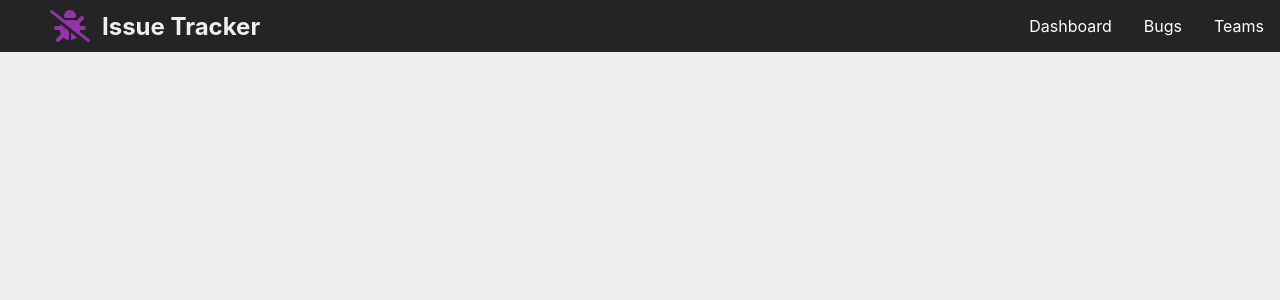
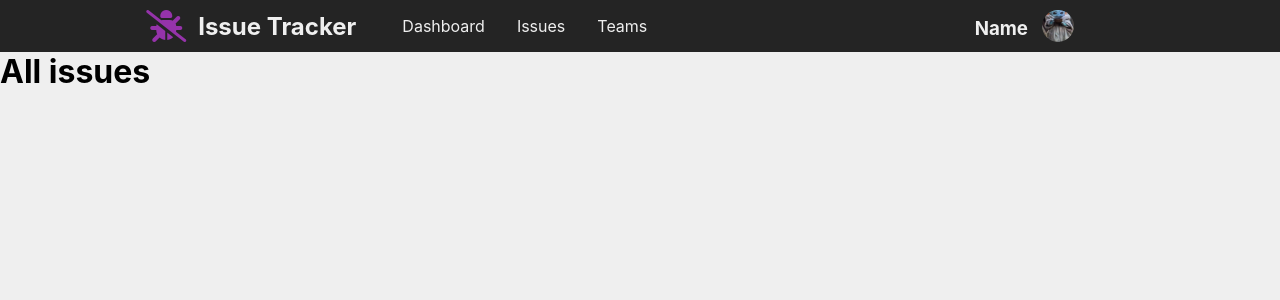
Before and after one commit to SwimmingTunaa/issue-tracker-app, a React (Create React App) app: page /bugs in a window 1280 px wide. Shown: the top 300 px of the page. Built offline with nearby package versions, Linux system fonts and the light colour scheme.

Commit message:
made selected link stay highlighted

```diff
--- a/src/Components/App/App.js
+++ b/src/Components/App/App.js
@@ -2,7 +2,7 @@ import useToken from "./useToken";
 import Nav from "../Nav/Nav";
 import { BrowserRouter, Route, Routes } from "react-router-dom";
 import Dashboard from "../../pages/Dashboard/Dashboard";
-import Bugs from "../../pages/Bugs/Bugs";
+import Issues from "../../pages/Issues/Issues";
 import Login from "../Login/Login";
 import "./app.scss"
 
@@ -11,7 +11,7 @@ function App()
 
   const {token, setToken} = useToken();
 
-  //if (!token) return <Login setToken={setToken} />
+ // if (!token) return <Login setToken={setToken} />
 
   return (
     <div className="app">
@@ -20,7 +20,7 @@ function App()
           <Nav />
           <Routes>
             <Route path="/dashboard" element={<Dashboard />} />
-            <Route path="/bugs" element={<Bugs />} />
+            <Route path="/bugs" element={<Issues />} />
           </Routes>
         </div>
       </BrowserRouter>
--- a/src/Components/App/app.scss
+++ b/src/Components/App/app.scss
@@ -2,7 +2,5 @@
 
 .app {
   background-color: $lightest-gray;
-  margin: auto;
-  justify-self: center;
   height: 100vh;
 }
--- a/src/Components/Nav/Nav.jsx
+++ b/src/Components/Nav/Nav.jsx
@@ -1,21 +1,39 @@
-import React from 'react';
+import React, {useState, useRef} from 'react';
 import { Link } from "react-router-dom";
 import "./nav.scss";
 import "../../Styles/Globals.scss"
+import userPic from '../../images/user-pic.jpeg'
 
 function Nav()
 {
+  const dashboard = useRef(null);
+  const bugs = useRef(null);
+  const teams = useRef(null);
+
+  const handleClick = (ref) =>
+  {
+      ref.current?.focus();
+  }
+
+
+
   return (
     <div className="nav">
-      <div className='logo flex aic'>
+      <span className='flex w-100'>
+         <div className='logo flex aic'>
         <i className="fa-solid fa-2x fa-bug-slash logo"></i>
         <h2 className='color-lightest-gray'>Issue Tracker</h2>
       </div>
-      <ul >
-        <li><Link to="/dashboard">Dashboard</Link></li>
-        <li><Link to="/bugs">Bugs</Link></li>
-        <li><Link to="/teams">Teams</Link></li>
+        <ul className='links flex aic' >
+        <li><Link ref={dashboard} onClick={handleClick(dashboard)} to="/dashboard">Dashboard</Link></li>
+        <li><Link ref={bugs} onClick={handleClick(bugs)} to="/bugs">Issues</Link></li>
+        <li><Link ref={teams} onClick={handleClick(teams)}to="/teams">Teams</Link></li>
       </ul>
+      </span>
+      <div className='user flex aic'>
+        <h3>Name</h3>
+        <img src={userPic} alt='user profile pic'/>
+      </div>
     </div>
   )
 }
--- a/src/Components/Nav/nav.scss
+++ b/src/Components/Nav/nav.scss
@@ -1,7 +1,7 @@
 @import "../../Styles/variables.scss";
 
 .nav {
-  position: absolute;
+  color: $lightest-gray;
   display: flex;
   align-items: center;
   justify-content: space-between;
@@ -20,20 +20,42 @@
 
   li a {
     display: block;
-    color: white;
+    color: $lightest-gray;
     text-align: center;
     padding: 16px;
+    padding-bottom: 10px;
     text-decoration: none;
   }
 
-  li a:hover {
+  li a:hover,
+  a:focus {
     background-color: $darkest-gray;
   }
+
   .logo {
-    width: 40%;
     i {
       width: 32px;
-      padding: 10px 20px 10px 50px;
+      padding: 0;
+      padding-right: 20px;
+      margin: 0;
+    }
+    padding: 10px 0px 10px 0;
+    margin-left: $page-margin;
+  }
+
+  .links {
+    padding-left: 30px;
+    height: 100%;
+  }
+
+  .user {
+    margin-right: $page-margin;
+    h3 {
+      margin-top: 5px;
+    }
+    img {
+      width: 60px;
+      clip-path: circle(30% at center);
     }
   }
 }
--- a/src/Styles/Globals.scss
+++ b/src/Styles/Globals.scss
@@ -8,6 +8,10 @@
   &-lightest-gray {
     color: $lightest-gray;
   }
+}
+
+.w-100 {
+  width: 100%;
 }
 
 .accent-button {
--- a/src/Styles/variables.scss
+++ b/src/Styles/variables.scss
@@ -3,3 +3,5 @@ $darkest-gray: #1a1a1a;
 $lightest-gray: #efefef;
 $light-gray: #cccbcb;
 $dark-gray: #242424;
+
+$page-margin: 15%;
--- a/src/pages/Dashboard/Dashboard.jsx
+++ b/src/pages/Dashboard/Dashboard.jsx
@@ -3,8 +3,8 @@ import React from 'react'
 function Dashboard()
 {
     return (
-        <h2>
-            Dashboard
+        <h2 >
+          Dashboard
         </h2>
     )
 }
--- a/src/pages/Bugs/Bugs.jsx
+++ b/src/pages/Issues/Issues.jsx
@@ -4,7 +4,7 @@ function Bugs()
 {
     return (
         <h1>
-            Bugs
+            All issues
         </h1>
     )
 }
```
Also changed, not shown: src/images/user-pic.jpeg (added), 1 other file (tests, documents, lock files or other folders).
